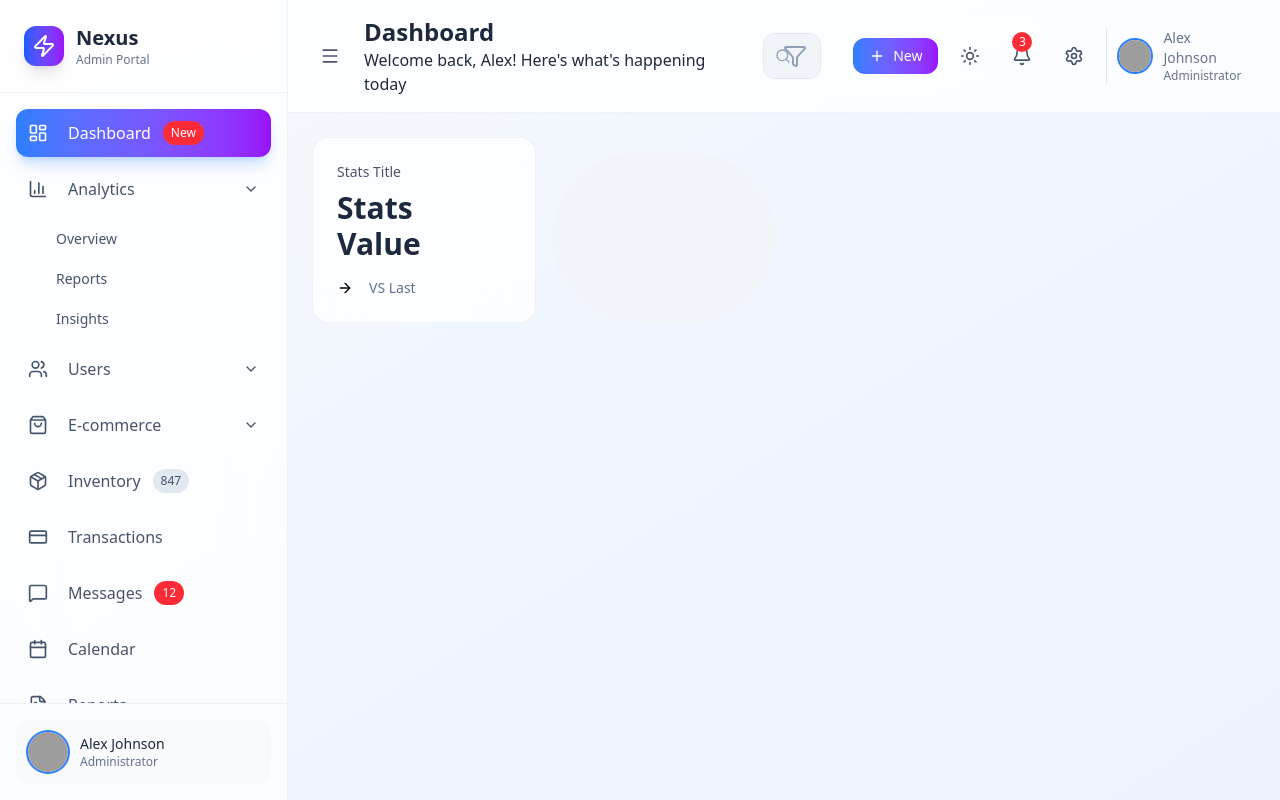
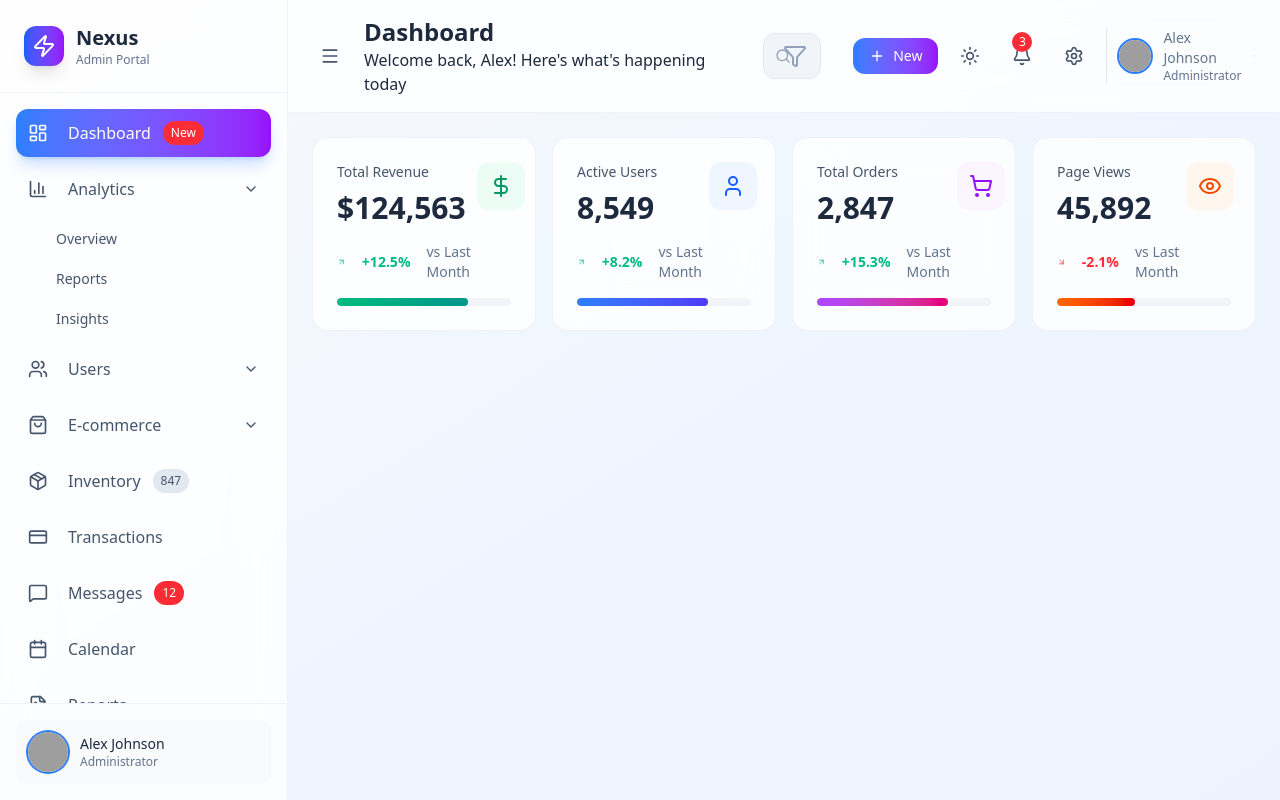
Before and after one commit to IFatima163/Responsive-Admin-Dashboard, a React (Vite) app: page / in a window 1280 px wide. Built offline with nearby package versions, Linux system fonts and the light colour scheme; grey boxes are pictures that could not be loaded.

Commit message:
finished stats panel with all visual details like icons, color variations, and progress bar

```diff
--- a/src/components/Dashboard/StatsGrid.jsx
+++ b/src/components/Dashboard/StatsGrid.jsx
@@ -1,40 +1,104 @@
-import { ArrowRight } from 'lucide-react'
+import {
+  ArrowDownRight,
+  ArrowUpRight,
+  DollarSign,
+  Eye,
+  ShoppingCart,
+  User
+} from 'lucide-react'
 import React from 'react'
+
+const stats = [
+  {
+    title: "Total Revenue",
+    value: "$124,563",
+    change: "+12.5%",
+    trend: "up",
+    icon: DollarSign,
+    color: "from-emerald-500 to-teal-600",
+    bgColor: "bg-emerald-50 dark:bg-emerald-900/20",
+    textColor: "text-emerald-600 dark:text-emerald-400"
+  },{
+    title: "Active Users",
+    value: "8,549",
+    change: "+8.2%",
+    trend: "up",
+    icon: User,
+    color: "from-blue-500 to-indigo-600",
+    bgColor: "bg-blue-50 dark:bg-blue-900/20",
+    textColor: "text-blue-600 dark:text-blue-400"
+  },{
+    title: "Total Orders",
+    value: "2,847",
+    change: "+15.3%",
+    trend: "up",
+    icon: ShoppingCart,
+    color: "from-purple-500 to-pink-600",
+    bgColor: "bg-purple-50 dark:bg-purple-900/20",
+    textColor: "text-purple-600 dark:text-purple-400"
+  },{
+    title: "Page Views",
+    value: "45,892",
+    change: "-2.1%",
+    trend: "down",
+    icon: Eye,
+    color: "from-orange-500 to-red-600",
+    bgColor: "bg-orange-50 dark:bg-orange-900/20",
+    textColor: "text-orange-600 dark:text-orange-400"
+  },
+]
 
 const StatsGrid = () => {
   return (
     <div className='grid grid-cols-1 md:grid-cols-2 xl:grid-cols-4 gap-4'>
+      {stats.map((stats, index) => {
+        return (
           <div
             className='
               bg-white/80 dark:bg-slate-900/80 backdrop-blur-xl rounded-2xl p-6 border border-slate-200/50
               dark:border-slate-700/50 hover:shadow-xl hover:shadow-slate-200/20 dark:hover:shadow-slate-900/20
               transition-all duration-300 group
-        '
+            ' key={index}
           >
             <div className='flex items-start justify-between'>
                 <div className='flex-1'>
                   <p className='text-sm font-medium text-slate-600 dark:text-slate-400 mb-2'>
-                    Stats Title
+                    {stats.title}
                   </p>
                     <p className='text-3xl font-bold text-slate-800 dark:text-white mb-4'>
-                    Stats Value
+                      {stats.value}
                     </p>
                     <div className='flex items-center space-x-4'>
-                    <ArrowRight className='w-4 h-4'/>
+                      {stats.trend === "up" ? (
+                        <ArrowUpRight className='w-4 h-4 text-emerald-500'/>
+                      ) : (
+                        <ArrowDownRight className='w-4 h-4 text-red-500'/>
+                      )}
+                      <span className={`text-sm font-semibold ${
+                        stats.trend === "up" ? "text-emerald-500" : "text-red-500"
+                      }`}>
+                        {stats.change}
+                      </span>
                       <span className='text-sm text-slate-500 dark:text-slate-400'>
-                        VS Last
+                        vs Last Month
                       </span>
                     </div>
                 </div>
-            <div className={`p-3 rounded-xl group-hover:scale-110 transition-all duration-200`}></div>
+                <div className={`p-3 rounded-xl ${stats.bgColor} group-hover:scale-110 transition-all duration-300`}>
+                  {<stats.icon className={`w-6 h-6 ${stats.textColor}`} />}
                 </div>
             </div>
             {/* Progressbar */}
-      <div className='mt-4 h2 bg-slate-100 dark:bg-slate-800 rounded-full overflow-hidden'>
-        <div className={`w-full bg-gradient-to-r rounded-full transition-all duration-100`}>
-
+            <div className='mt-4 h-2 bg-slate-100 dark:bg-slate-800 rounded-full overflow-hidden'>
+              <div
+                className={`h-full bg-gradient-to-r ${stats.color} rounded-full transition-all duration-100`}
+                style={{width: stats.trend === "up" ? "75%" : "45%"}}
+              >
               </div>
             </div>
+          </div>
+        )
+      })}
     </div>
   )
 }
```
Lines whose indentation alone changed are shown as unchanged.
